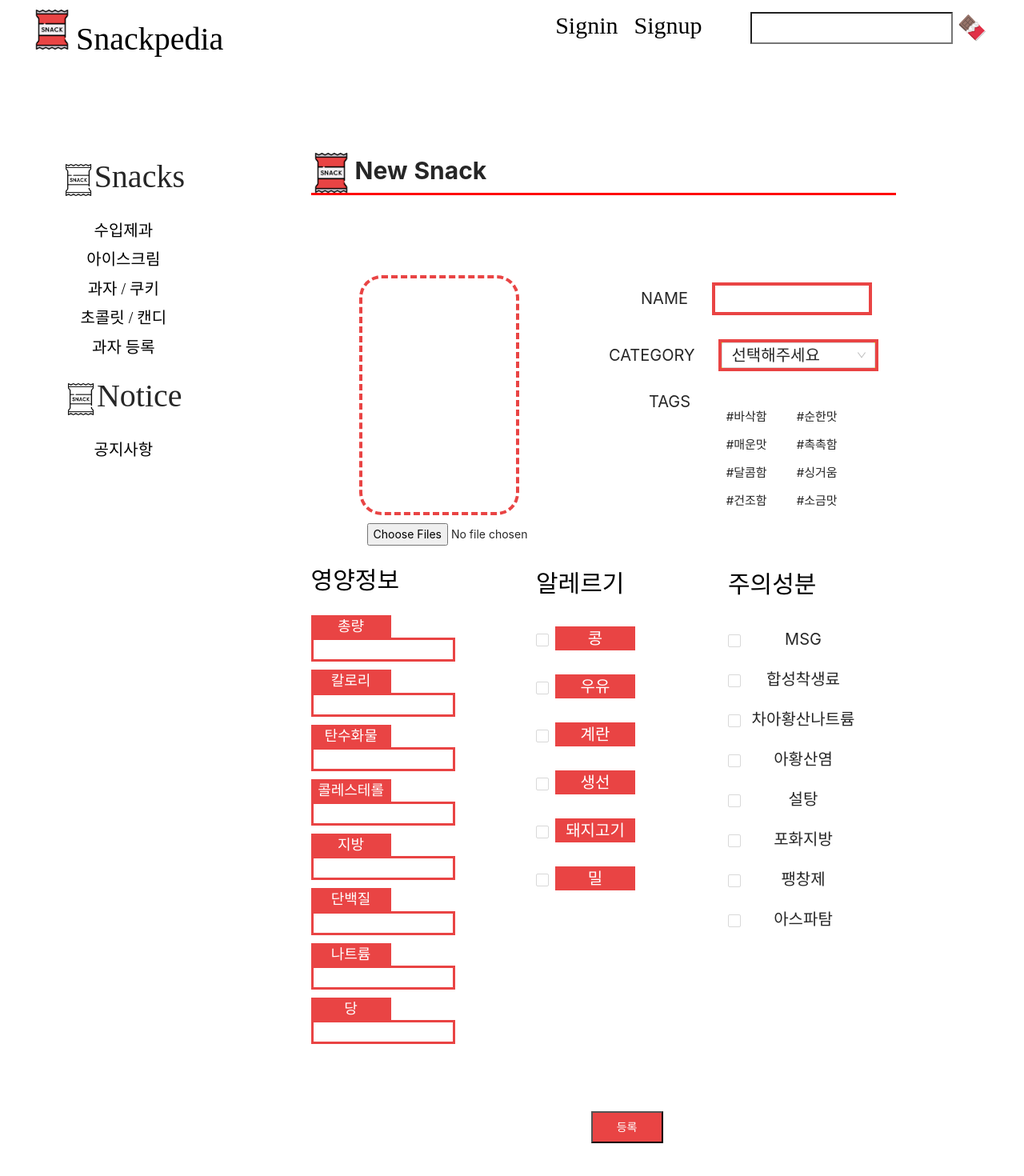
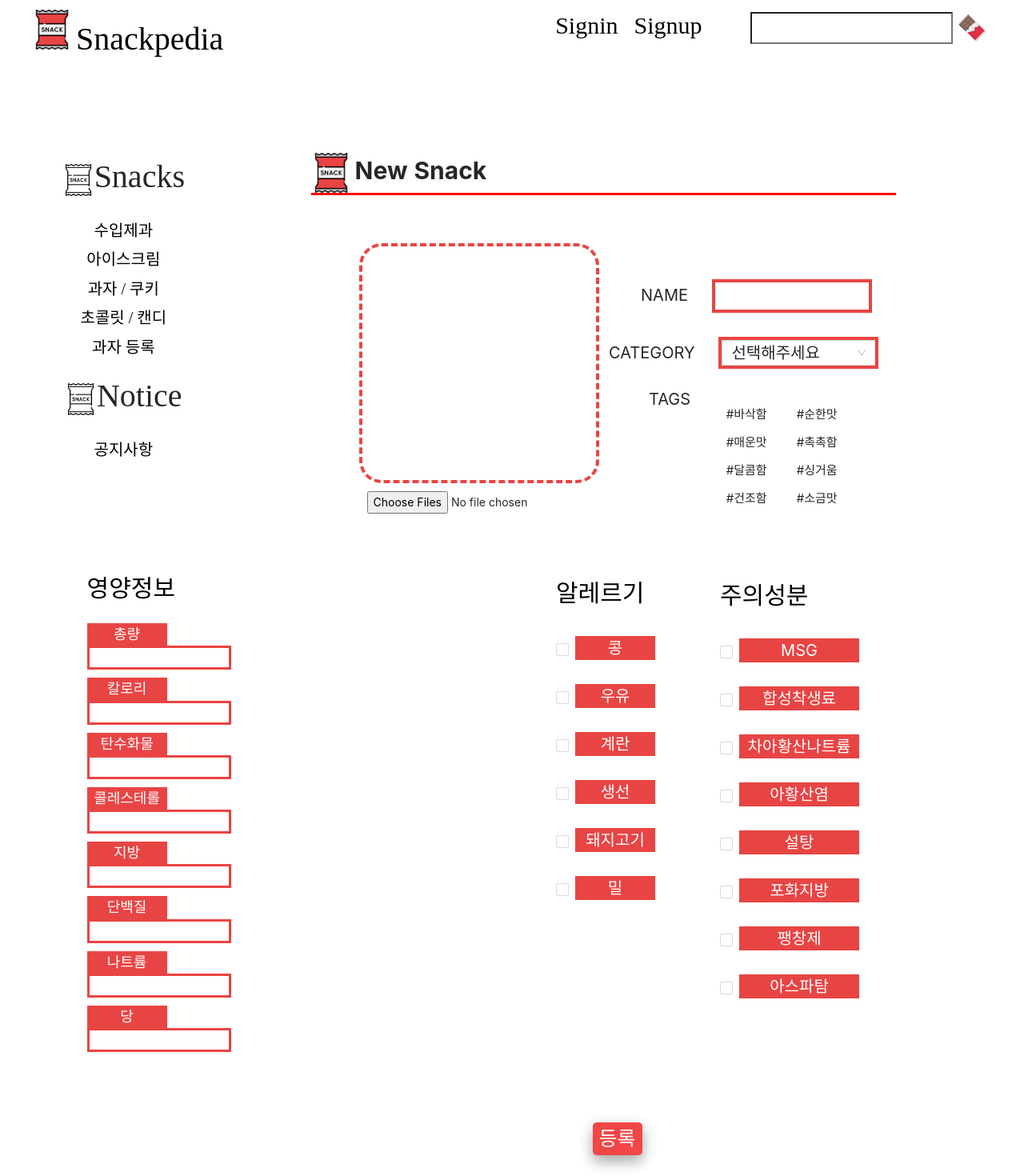
Before and after one commit to santos019/snackpedia-client, a React (Create React App) app: page /SnackRegister in a window 1280 px wide. Shown: the top 1470 px of the page at 80% size. Before the commit the page ends 1429 px from the top, so only its background shows below. Built offline with nearby package versions, Linux system fonts and the light colour scheme.

Commit message:
등록페이지변경완성

```diff
--- a/src/components/SnackRegister.jsx
+++ b/src/components/SnackRegister.jsx
@@ -11,9 +11,9 @@ import SnackTag,{oily,
   soft} from "./SnackTag";
 
 //import SnackAllergyCheck from "./SnackAllergyCheck";
-import SnackUploadImg from "./SnackUploadImg";
+import SnackUploadImg, { fd } from "./SnackUploadImg";
 import "antd/dist/antd.css";
-import Register_Image from "../images/Register_Image.png";
+
 import "../css/SnackRegister.scss";
 import { Select } from "antd";
 import { Checkbox, Row, Col } from "antd";
@@ -326,10 +326,9 @@ const SnackRegister = () => {
           carbo : snackCarbo,
           amount : snackAmount,
           favorite : 0,
-          snackPath : null,
+          snackPath : fd,
           category:cate,
-      },
-      tag : {
+
         oily : oily,
         spicy : spicy,
         sweet : sweet,
@@ -338,9 +337,9 @@ const SnackRegister = () => {
         flat : flat,
         crispy : crispy,
         soft : soft,
-    },
 
-        allergy:{
+
+
              milk : milk,
         bean : bean,
         wheat : wheat,
@@ -348,8 +347,8 @@ const SnackRegister = () => {
         fork : fork,
         fish : fish,
 
-       },
-       attention_nu:{
+
+
          MSG:MSG,
          color:color,
          atsodium:atsodium,
@@ -371,21 +370,7 @@ const SnackRegister = () => {
       });
 
   };
-  const handleChangeFile = (event) => {
-    let reader = new FileReader();
 
-    reader.onloadend = () => {
-      // 2. 읽기가 완료되면 아래코드가 실행됩니다.
-      const base64 = reader.result;
-      if (base64) {
-        setImgBase64(base64.toString()); // 파일 base64 상태 업데이트
-      }
-    }
-    if (event.target.files[0]) {
-      reader.readAsDataURL(event.target.files[0]); // 1. 파일을 읽어 버퍼에 저장합니다.
-      setImgFile(event.target.files[0]); // 파일 상태 업데이트
-    }
-  }
   return (
 
     <div className="RegisterMain">
--- a/src/components/SnackUploadImg.js
+++ b/src/components/SnackUploadImg.js
@@ -1,24 +1,26 @@
-import React, { useState, useEffect } from 'react';
+import React, { useState, useEffect } from "react";
 
-import axios,{ post } from 'axios';
+import axios, { post } from "axios";
 import Register_Image from "../images/Register_Image.png";
 //import { Button,InputGroup ,FormControl  } from 'react-bootstrap';
 //import { IoRemoveCircle } from "react-icons/io5";
-import {useHistory} from "react-router-dom"
+import { useHistory } from "react-router-dom";
+import "../css/SnackUploadImg.scss";
+const fd = new FormData();
 function SnackUploadImg() {
   let history = useHistory();
   const [imgBase64, setImgBase64] = useState([]); // 파일 base64
-  const [imgFile, setImgFile] = useState(null);	//파일
+  const [imgFile, setImgFile] = useState(null); //파일
   const [tag, setTag] = useState([]);
-  var images = []
+  var images = [];
   var srr;
   const handleChangeFile = (event) => {
-    console.log(event.target.files)
+    console.log(event.target.files);
     setImgFile(event.target.files);
     //fd.append("file", event.target.files)
+    WriteBoard();
     setImgBase64([]);
-    for(var i=0;i<event.target.files.length;i++){
-
+    for (var i = 0; i < event.target.files.length; i++) {
       if (event.target.files[i]) {
         let reader = new FileReader();
         reader.readAsDataURL(event.target.files[i]); // 1. 파일을 읽어 버퍼에 저장합니다.
@@ -28,18 +30,17 @@ function SnackUploadImg() {
           const base64 = reader.result;
           if (base64) {
             //  images.push(base64.toString())
-        var base64Sub = base64.toString()
-        console.log("경로",srr);
-        setImgBase64(imgBase64 => [...imgBase64, base64Sub]);
+            var base64Sub = base64.toString();
+            console.log("경로", fd);
+            setImgBase64((imgBase64) => [...imgBase64, base64Sub]);
             //  setImgBase64(newObj);
             // 파일 base64 상태 업데이트
             //  console.log(images)
           }
+        };
       }
     }
-  }
-
-  }
+  };
   // const resetTag  = () => {
   //   document.getElementById('innerinput').value = '';
   // }
@@ -54,7 +55,6 @@ function SnackUploadImg() {
   //       return false;
   //     }
 
-
   //   }
   // }
   // const deleteTag = (index) => {
@@ -67,12 +67,12 @@ function SnackUploadImg() {
   //   setComment(e.target.value)
   // }
 
-  const WriteBoard = async()=> {
-    if(imgFile == null){
-      alert("이미지를 등록 해주세요");
+  const WriteBoard = async () => {
+    if (imgFile == null) {
+      // alert("이미지를 등록 해주세요");
       return false;
     }
-    const fd = new FormData();
+    //const fd = new FormData();
     Object.values(imgFile).forEach((file) => fd.append("file", file));
 
     // fd.append(
@@ -83,7 +83,6 @@ function SnackUploadImg() {
     //   "comment",
     //   comment
     //);
-
 
     // axios(
     //   {
@@ -99,61 +98,86 @@ function SnackUploadImg() {
     // ).then(function (response) {
     //  console.log(response)
     // });
-    const fd2 = new FormData();
-    await axios.post('http://localhost:8080/board/WriteBoard.do', fd, {
-  headers: {
-    "Content-Type": `multipart/form-data; `,
-  }
-})
-.then((response) => {
-   if(response.data){
-    history.push("/MainBoard");
-  }
-})
-.catch((error) => {
-  // 예외 처리
-})
-  }
+    //const fd2 = new FormData();
+    // await axios
+    //   .post("http://localhost:8080/board/WriteBoard.do", fd, {
+    //     headers: {
+    //       "Content-Type": `multipart/form-data; `,
+    //     },
+    //   })
+    //   .then((response) => {
+    //     if (response.data) {
+    //       history.push("/MainBoard");
+    //     }
+    //   })
+    //   .catch((error) => {
+    //     // 예외 처리
+    //   });
+  };
   return (
-      <div class="FlexRow_c"  style={{ width:"300px"}}>
+    <div class="FlexRow_c" style={{ width: "300px" }}>
       <div class="FlexCol_c">
-
         {/* <div  class="outer-input FlexRow_ac" style={{minHeight:'70px',width:'700px',padding:'0px',textAlign:'left',overflow:'auto', background:"red"}}> */}
         {/* <input class="innerinput" id="innerinput" style={{border:'0px',height:'30px',width:'120px',paddingLeft:'12px'}} placeholder="#tag" onKeyPress={setTags}></input> */}
-          {tag.map(((item,index) => {
-              return (<span>{item}</span>)
-          }))}
+        {tag.map((item, index) => {
+          return <span>{item}</span>;
+        })}
       </div>
       {/* <textarea name="text" class="feedback-input borderBox" id="comment" placeholder="Comment" style={{resize:'none'}} onChange={setComments}></textarea> */}
       {/* <button onClick={WriteBoard} style={{border:'2px solid black',width:'700px',fontSize:'40px'}}>작성완료</button> */}
       {/* </div> */}
       {/* <label for="file" class="FlexCol_c" style={{border:'2px solid black',width:'100px',height:'100px',marginTop:'100px',fontSize:'40px'}}><strong>IMG UPLOAD </strong></label> */}
-      <div class="borderBox"  style={{width:'200px', height:"300px",marginTop:'100px',marginLeft:'60px',border:' 4px dashed #e94444',borderRadius: '2em'}}>
-
+      <div
+        className="borderBox"
+        style={{
+          width: "300px",
+          height: "300px",
+          marginTop: "60px",
+          marginLeft: "60px",
+          border: " 4px dashed #e94444",
+          borderRadius: "2em",
+        }}
+      >
         <div>
-
           {imgBase64.map((item) => {
-       return(
+            return (
               <div>
                 <img
                   className="d-block w-100"
                   src={item}
                   alt="First slide"
-          style={{width:"100%",height:"100%",marginTop:"40%",marginBottom:"10%"}}
+                  style={{
+                    width: "310px",
+                    height: "310px",
+                    //height: "300px",
+                    marginLeft: "-5%",
+                    marginTop: "-5%",
+                    //marginBottom: "10%",
+                    border: " 4px dashed  #e94444",
+                    borderRadius: "2em",
+                  }}
                 />
-
               </div>
-
-       )
-      }) }
+            );
+          })}
         </div>
-
       </div>
-      <input type="file" id="file" style={{display:'visible', float:'left', marginLeft:'70px',marginTop:'10px'}} onChange={handleChangeFile} multiple="multiple" />
-
+      <input
+        type="file"
+        id="file"
+        style={{
+          display: "visible",
+          float: "left",
+          marginLeft: "70px",
+          marginTop: "10px",
+        }}
+        onChange={handleChangeFile}
+        multiple="multiple"
+        className="inputbtn"
+      />
     </div>
   );
 }
 
-
 export default SnackUploadImg;
+export { fd };
--- a/src/css/SnackRegister.scss
+++ b/src/css/SnackRegister.scss
@@ -60,26 +60,45 @@
 
 .Register_data {
   float: right;
-  margin-top: -45%;
+  margin-top: -40%;
   margin-left: 5%;
 }
 .Confirm {
   float: left;
   margin-top: 30px;
   margin-left: 350px;
+  height: 200px;
+  //background-color: blue;
 }
 .Confirmbtn {
-  background-color: #e94444;
-  font-style: inherit;
+  // background-color: #e94444;
+  // font-style: inherit;
+  // color: white;
+  // height: 40px;
+  // width: 90px;
+  background-color: rgb(243, 70, 70);
+  width: 100%;
+  border: none;
+  border-radius: 5px;
+  box-shadow: 0 8px 16px 0 rgba(0, 0, 0, 0.2), 0 6px 20px 0 rgba(0, 0, 0, 0.19);
+  font-size: 25px;
+  margin: 4px 2px;
   color: white;
-  height: 40px;
-  width: 90px;
+  font-family: "Bangers";
+  transition: 0.3s;
 }
 // .Nutrition_Title {
 //   float: left;
 //   margin-left: -10px;
 // }
-.Amount, .Calories, .Carbo, .Chol, .Fat, .Protein, .Sodium,.Suger {
+.Amount,
+.Calories,
+.Carbo,
+.Chol,
+.Fat,
+.Protein,
+.Sodium,
+.Suger {
   //float: left;
   // flex-direction: column;
 
@@ -87,7 +106,6 @@
   border: 3px solid #e94444;
 }
 .Amount {
-  // margin-top: 10px;
   width: 180px;
   height: 30px;
   color: black;
@@ -164,8 +182,10 @@
 .Nutrition_Title {
   float: left;
   //background-color: aqua;
-  margin-top: 10px;
-
+  margin-top: 60px;
+  width: 380px;
+  //background-color: blue;
+  margin-left: -280px;
 }
 .mtitle {
   margin-bottom: 10px;
@@ -174,13 +194,14 @@
   float: right;
   width: 200px;
   //background-color: rgb(138, 78, 125);
-  margin-top: -625px;
-  margin-right: 250px;
+  margin-top: -607px;
+  margin-right: 225px;
 }
 .checkboxtitle {
   color: black;
   font-size: 30px;
   text-align: left;
+  margin-top: -16px;
   //background-color: blue;
 }
 .checkindex {
@@ -199,9 +220,8 @@
   float: right;
   width: 200px;
   //background-color: yellowgreen;
-  margin-top: -646px;
-  margin-right: 10px;
-
+  margin-top: -642px;
+  margin-right: 20px;
 }
 .checkboxtitle2 {
   color: black;
@@ -216,8 +236,8 @@
 }
 .checkindex2 {
   font-size: 20px;
-
-  height: 20px;
-  width: 140px;
-  //background-color: aqua;
+  color: white;
+  height: 30px;
+  width: 150px;
+  background-color: #e94444;
 }
--- /dev/null
+++ b/src/css/SnackUploadImg.scss
@@ -0,0 +1,2 @@
+.inputbtn {
+}
```
Lines whose indentation alone changed are shown as unchanged.
